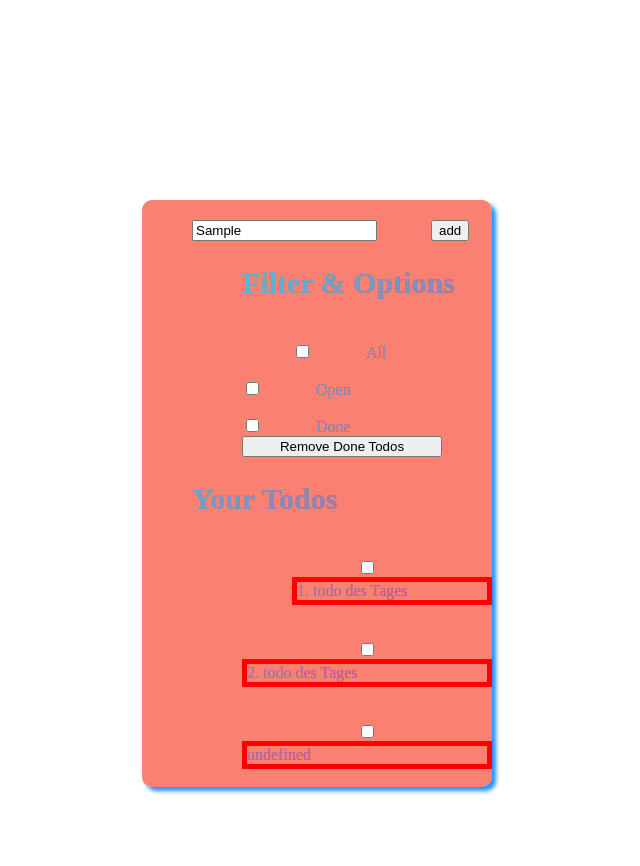
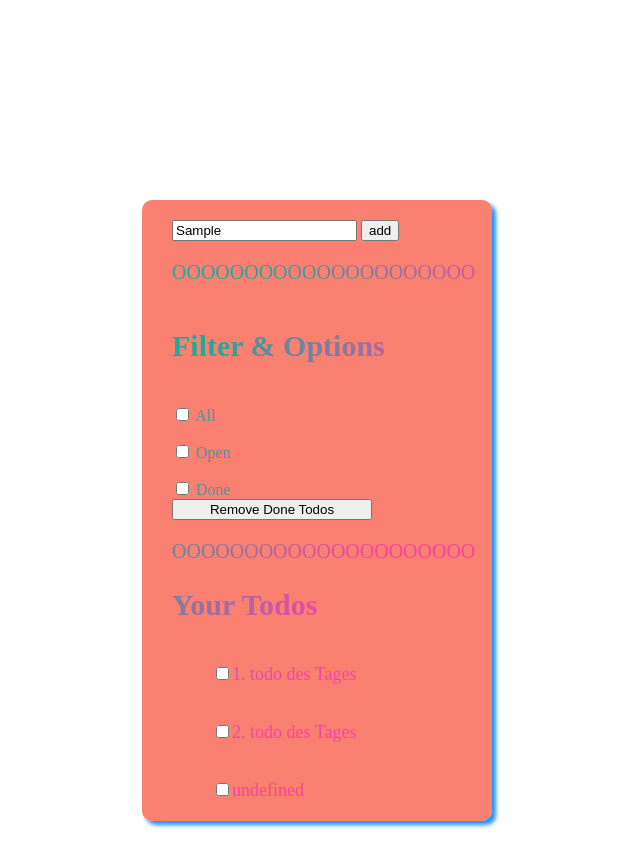
Before and after one commit to mullerow/todo-app, a plain HTML site: page index.html in a window 1280 px wide. Both pictures are taken after typing "Sample" into the empty fields and a click on the button "add". Shown: the whole page, without its empty margins (323-963 px from the left). Drawn offline with Linux system fonts and the light colour scheme.

Commit message:
fix: the list elements are now  rendered correctly

```diff
--- a/index.html
+++ b/index.html
@@ -16,6 +16,7 @@
                 <input type="text" id="add-input-field" placeholder="es gibt Arbeit!">
                 <button class="add-button">add</button>
             </form>
+            <p id="horizontal-lines">OOOOOOOOOOOOOOOOOOOOO</p>
             <form class="filter">
                 <h2>Filter & Options</h2>
                 <div>
@@ -32,11 +33,11 @@
                 </div>
                 <button class="remove-button">Remove Done Todos</button>
             </form>
+            <p id="horizontal-lines">OOOOOOOOOOOOOOOOOOOOO</p>
             <section>
                 <h2>Your Todos</h2>
-                <li class="todo-field">
-
-                </li>
+                <ul class="todo-field">
+                </ul>
             </section>
         </div>
     </main>
--- a/script.js
+++ b/script.js
@@ -53,7 +53,7 @@ function renderTodos() {
     label.htmlFor = checkbox.id;
     label.innerText = todo.description;
     console.log("label:", label.innerText);
-    todoField.append(checkbox, label);
+    listItem.append(checkbox, label);
     todoField.append(listItem);
   });
 }
--- a/style.css
+++ b/style.css
@@ -9,19 +9,18 @@ main {
   width: 350px;
   margin: 200px auto;
   background-image: linear-gradient(
-      130deg,
-      rgba(34, 231, 238, 0.9),
-      rgb(243, 43, 143)
-    ),
-    linear-gradient(90deg, rgb(60, 197, 202), rgba(255, 0, 34, 0.836));
+    120deg,
+    rgba(9, 173, 160, 0.9) 20%,
+    rgb(243, 43, 183, 0.7) 60%
+  );
   border-radius: 10px;
   color: transparent;
   background-clip: text;
   box-shadow: 4px 4px 4px dodgerblue;
 }
 
-main :nth-child(2) {
-  margin-left: 50px;
+main > :nth-child(2) {
+  margin-left: 30px;
 }
 
 input {
@@ -42,6 +41,12 @@ h2 {
   border-radius: 10px;
 }
 
+ul li {
+  margin-bottom: 20px;
+  font-size: 18px;
+  list-style-type: none;
+}
+
 .filter {
   display: flex;
   flex-direction: column;
@@ -56,6 +61,6 @@ h2 {
   flex-direction: column;
 }
 
-.todo-field label {
-  border: 5px solid red;
+#horizontal-lines {
+  font-size: 20px;
 }
```
